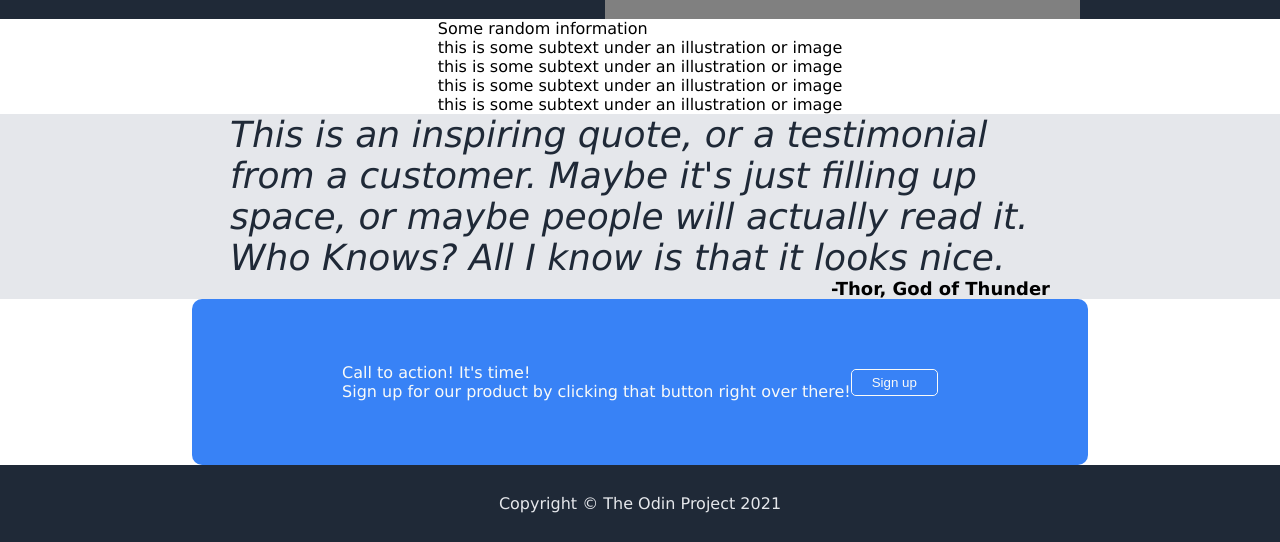
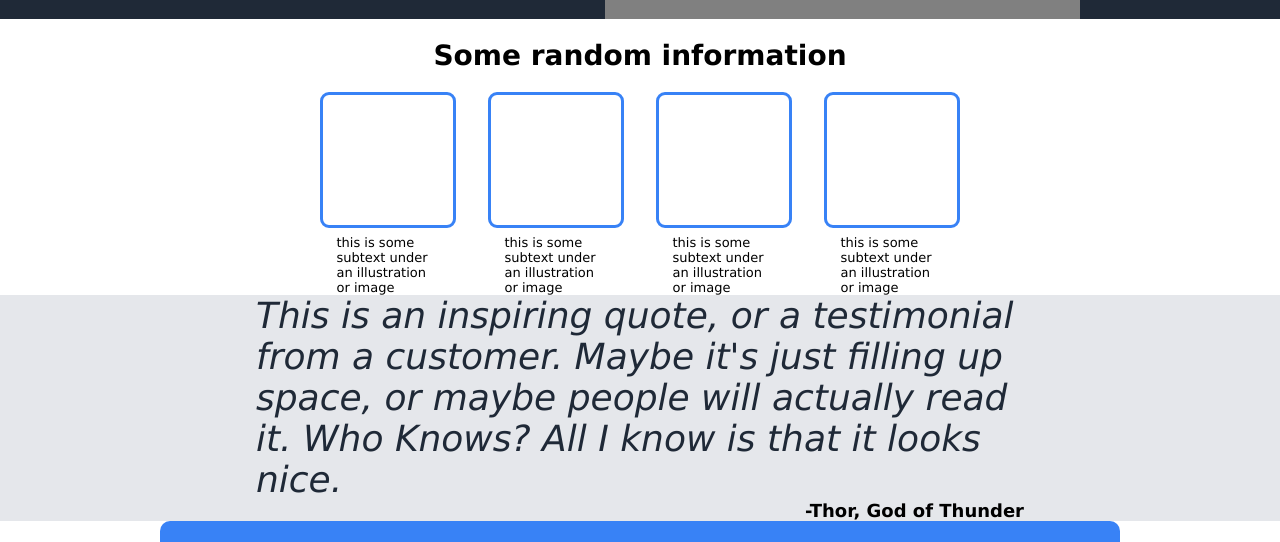
Before and after one commit to keith-flynn/odin-landing-page, a plain HTML site: page index.html in a window 1280 px wide. Shown: the part 258-800 px from the top of the page. Drawn offline with Linux system fonts and the light colour scheme.

Commit message:
Bring the landing page almost inline with source
Many containers and percentag widths and heights added. More
containers, always more containers. Div two is complete and not as hard
as I was making it out to be in my head.

```diff
--- a/index.html
+++ b/index.html
@@ -33,10 +33,25 @@
   <div class="two main-child">
     <div class="two-top">Some random information</div>
     <div class="two-bottom">
-      <div>this is some subtext under an illustration or image</div>
-      <div>this is some subtext under an illustration or image</div>
-      <div>this is some subtext under an illustration or image</div>
-      <div>this is some subtext under an illustration or image</div>
+      <div class="two-bottom-container">
+        <div class="two-bottom-image-container"></div>
+        <div class="two-bottom-text">this is some subtext under an illustration or image</div>
+      </div>
+
+      <div class="two-bottom-container">
+        <div class="two-bottom-image-container"></div>
+        <div class="two-bottom-text">this is some subtext under an illustration or image</div>
+      </div>
+
+      <div class="two-bottom-container">
+        <div class="two-bottom-image-container"></div>
+        <div class="two-bottom-text">this is some subtext under an illustration or image</div>
+      </div>
+
+      <div class="two-bottom-container">
+        <div class="two-bottom-image-container"></div>
+        <div class="two-bottom-text">this is some subtext under an illustration or image</div>
+      </div>
     </div>
   </div>
 
--- a/styles/general.css
+++ b/styles/general.css
@@ -112,6 +112,49 @@ button {
   color: white;
 }
 
+.two {
+  display: flex;
+  flex-direction: column;
+  align-items: center;
+  justify-content: center;
+  width: 100%;
+}
+
+.two-top {
+  font-size: 28px;
+  font-weight: bold;
+  padding: 20px;
+}
+
+.two-bottom {
+  display: flex;
+  justify-content: space-between;
+  width: 50%;
+}
+
+.two-bottom-container {
+  display: flex;
+  flex-direction: column;
+  align-items: center;
+
+}
+
+.two-bottom-image-container {
+  border: 3px solid #3882F6;
+  border-radius: 9px;
+  height: 110px;
+  width: 110px;
+  padding: 10px;
+  /* display: flex;
+  flex-direction: row; */
+}
+
+.two-bottom-text {
+  width: 103px;
+  font-size: 13px;
+  margin-top: 7px;
+}
+
 
 .three {
   background-color: #E5E7EB;
@@ -119,7 +162,7 @@ button {
   flex-direction: column;
   align-items: center;
   justify-content: center;
-  padding: 0 230px
+  padding: 0 20%;
 
 }
 
@@ -142,6 +185,7 @@ button {
   display: flex;
   justify-content: center;
   align-items: center;
+  width: 100%;
 }
 
 .four-container {
@@ -149,9 +193,25 @@ button {
   color: #F9FAF8;
   display: flex;
   align-items: center;
-  padding: 64px 150px;
+  justify-content: space-around;
+  /* padding: 64px 150px; */
   border-radius: 10px;
+  padding: 5% 15%;
+  width: 45%;
 
+}
+
+.four-text {
+  width: 80%;
+}
+
+.four-big-text {
+  font-size: 19px;
+  font-weight: bold;
+}
+
+.four-small-text {
+  font-size: 14px;
 }
 
 .four-button {
```
